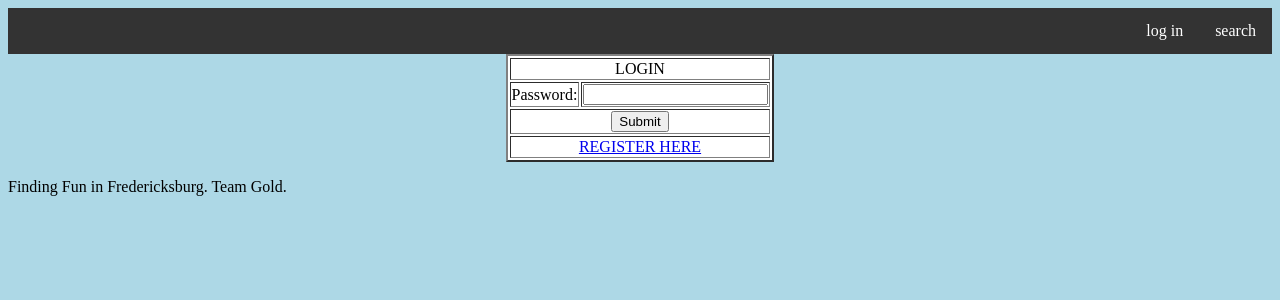
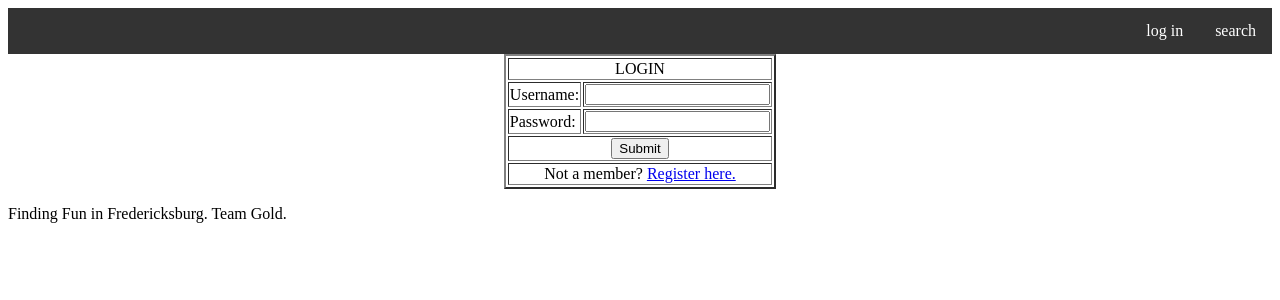
Before and after one commit to s-sandra/finding-fun-fredericksburg, a PHP site: page /login.php in a window 1280 px wide. Shown: the top 300 px of the page. Run offline with PHP 8.4, Linux system fonts and the light colour scheme.

Commit message:
Added username field for login form.

```diff
--- a/login.php
+++ b/login.php
@@ -4,7 +4,7 @@
 <title></title>
 </head>
 
-<body bgcolor="lightblue">
+<body>
 
 <?php
     $page_title = "Log In";
@@ -13,12 +13,17 @@
 
 
     <form action="login.php" method"post">
-    <table border="2" align="center" bgcolor="white">
+    <table border="2" align="center">
     <tr>
     <td colspan="2" align="center">LOGIN</td>
     </tr>
 
 
+
+    <tr>
+    <td>Username:</td>
+    <td><input type="username" name="username"></td>
+    </tr>
 
     <tr>
     <td>Password:</td>
@@ -30,7 +35,7 @@
     </tr>
 
     <tr>
-    <td colspan="2" align="center"><A HREF="register.php">REGISTER HERE</A></td>
+    <td colspan="2" align="center">Not a member? <A HREF="register.php">Register here.</A></td>
     </tr>
 
     </table>
@@ -48,7 +53,7 @@ if(!empty( $_POST)){
 
         //connection to database
         include("connection.php");
-        $stmt = $connection->prepare("SELECT * FROM registered_user WHERE usernam = '$user'");
+        $stmt = $connection->prepare("SELECT * FROM registered_user WHERE username = '$user'");
         $stmt->execute();
         $result = $stmt->get_result();
             $usern = $result->fetch_object();
```
